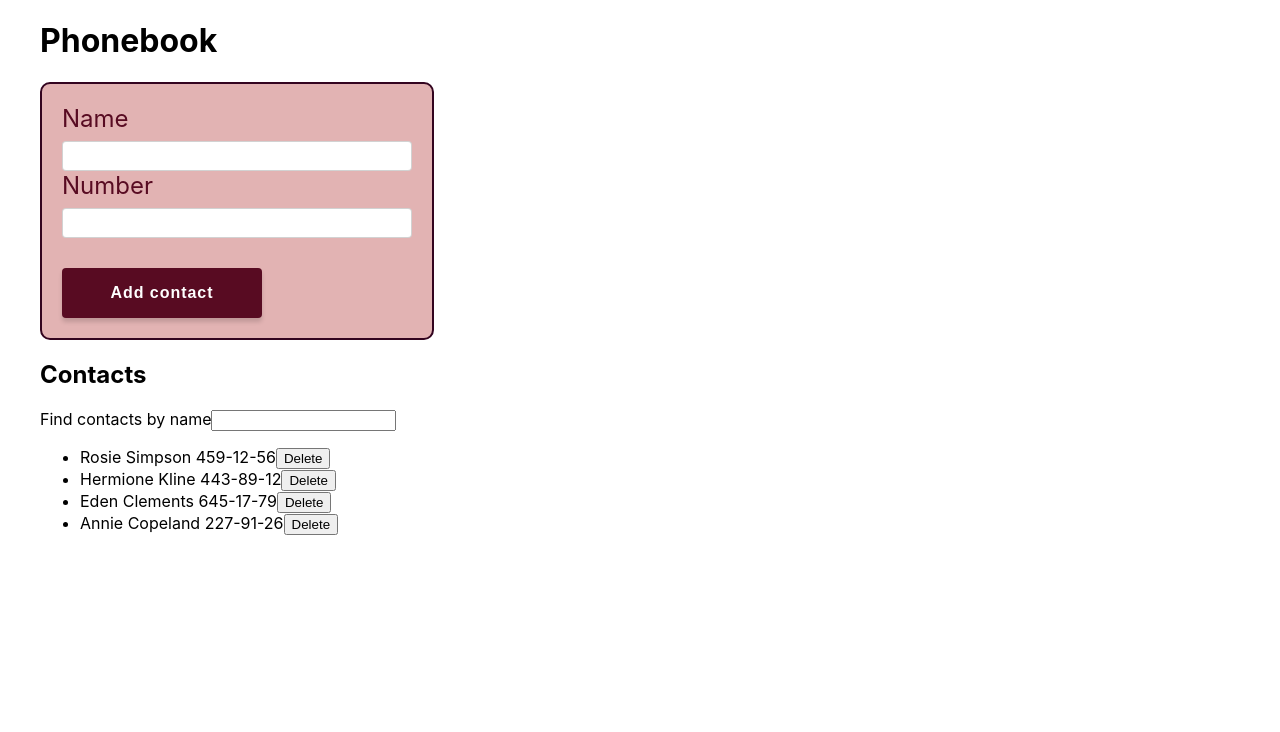
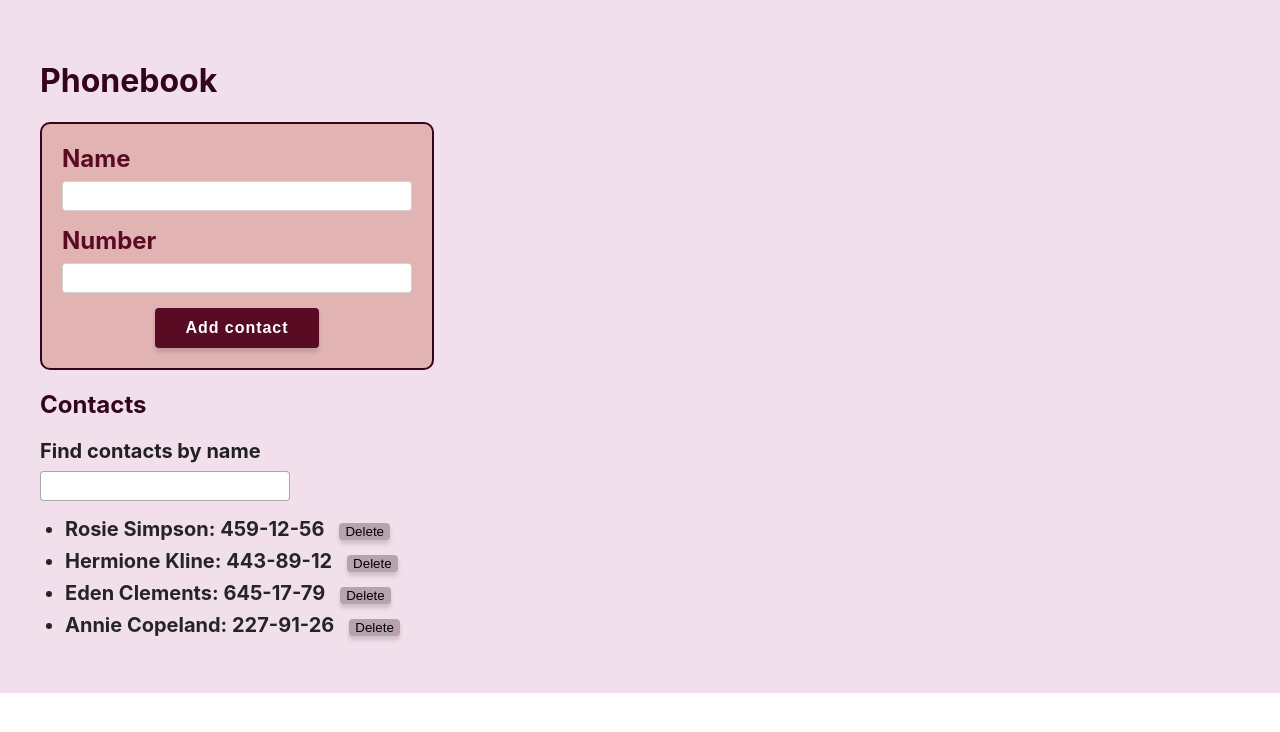
Before and after one commit to TanyaKuchma27/goit-react-hw-02-phonebook, a React (Create React App) app: page / in a window 1280 px wide. Shown: the top 732 px of the page. Built offline with nearby package versions, Linux system fonts and the light colour scheme.

Commit message:
add styles
add styles

```diff
--- a/src/App.module.css
+++ b/src/App.module.css
@@ -1,3 +1,6 @@
 .container {
-  padding-left: 40px;
+  padding: 40px;
+  font-weight: 700;
+  color: rgb(51, 4, 31);
+  background-color: rgb(241, 224, 235);
 }
--- a/src/components/ContactForm/ContactForm.module.css
+++ b/src/components/ContactForm/ContactForm.module.css
@@ -11,21 +11,21 @@
 .field {
   display: flex;
   flex-direction: column;
+  margin-bottom: 15px;
 }
 
 .text {
   margin-bottom: 4px;
   font-size: 24px;
+  font-weight: 700;
   color: rgb(88, 11, 34);
 }
 
 .input {
   margin-top: 4px;
-  width: 350px;
   height: 30px;
   padding-left: 10px;
   font-size: 20px;
-
   border: 1px solid rgba(33, 33, 33, 0.2);
   box-sizing: border-box;
   border-radius: 4px;
@@ -38,9 +38,11 @@
 }
 
 .btn {
-  margin-top: 30px;
-  width: 200px;
-  height: 50px;
+  margin: 0 auto;
+  max-width: 300px;
+  padding-left: 30px;
+  padding-right: 30px;
+  height: 40px;
   cursor: pointer;
   background-color: rgb(88, 11, 34);
   box-shadow: 0px 4px 4px rgba(0, 0, 0, 0.15);
@@ -51,9 +53,7 @@
   line-height: 1.87;
   text-align: center;
   letter-spacing: 0.06em;
-
   color: #ffffff;
-
   transition: background-color 250ms cubic-bezier(0.4, 0, 0.2, 1);
 }
 
--- a/src/components/ContactList/ContactList.jsx
+++ b/src/components/ContactList/ContactList.jsx
@@ -1,14 +1,16 @@
 // import propTypes from 'prop-types';
+import s from './ContactList.module.css';
 
 const ContactList = ({ visibleContacts, onDeleteContact }) => {
     return (
-        <ul>
+        <ul className={s.list}>
             {visibleContacts.map(({ id, name, number }) => (
-                <li key={id} >
-                    {name} {number}
+                <li key={id} className={s.item}>
+                    {name}:  {number}
                     <button
                         type="button"
                         onClick={() => onDeleteContact(id)}
+                        className={s.btn}
                     >
                     Delete
                     </button>
@@ -21,4 +23,9 @@ const ContactList = ({ visibleContacts, onDeleteContact }) => {
 //   message: propTypes.string.isRequired,
 // };
 
+// FeedbackOptions.propTypes = {
+//   onLeaveFeedback: PropTypes.func.isRequired,
+// };
+// children: PropTypes.element.isRequired,
+
 export default ContactList;
--- a/src/components/ContactList/ContactList.module.css
+++ b/src/components/ContactList/ContactList.module.css
@@ -0,0 +1,24 @@
+.list {
+  padding-left: 25px;
+}
+
+.item {
+  margin-bottom: 8px;
+  font-size: 20px;
+  color: #252525;
+}
+
+.btn {
+  margin-left: 15px;
+  cursor: pointer;
+  background-color: rgb(184, 162, 174);
+  box-shadow: 0px 4px 4px rgba(0, 0, 0, 0.15);
+  border: transparent;
+  border-radius: 4px;
+  transition: background-color 250ms cubic-bezier(0.4, 0, 0.2, 1);
+}
+
+.btn:hover,
+.btn:focus {
+  background-color: rgb(119, 111, 116);
+}
--- a/src/components/Filter/Filter.jsx
+++ b/src/components/Filter/Filter.jsx
@@ -1,10 +1,16 @@
 // import propTypes from 'prop-types';
+import s from './Filter.module.css';
 
 const Filter = ({ filter, onChange }) => {
     return (
-        <label>
-            Find contacts by name
-            <input type="text" value={filter} onChange={onChange} />
+        <label className={s.field}>
+            <span className={ s.text}>Find contacts by name</span>
+            <input
+                type="text"
+                className={s.input}
+                value={filter}
+                onChange={onChange}
+            />
         </label>
     );
 };
--- a/src/components/Filter/Filter.module.css
+++ b/src/components/Filter/Filter.module.css
@@ -0,0 +1,28 @@
+.field {
+  display: flex;
+  flex-direction: column;
+  margin-bottom: 15px;
+}
+
+.text {
+  margin-bottom: 4px;
+  font-size: 20px;
+  color: #212121;
+}
+
+.input {
+  margin-top: 4px;
+  width: 250px;
+  height: 30px;
+  padding-left: 10px;
+  font-size: 18px;
+  border: 1px solid rgba(33, 33, 33, 0.384);
+  box-sizing: border-box;
+  border-radius: 4px;
+  outline: none;
+  transition: border 250ms cubic-bezier(0.4, 0, 0.2, 1);
+}
+
+.input:focus-within {
+  border: 1px solid rgb(88, 11, 34);
+}
```
